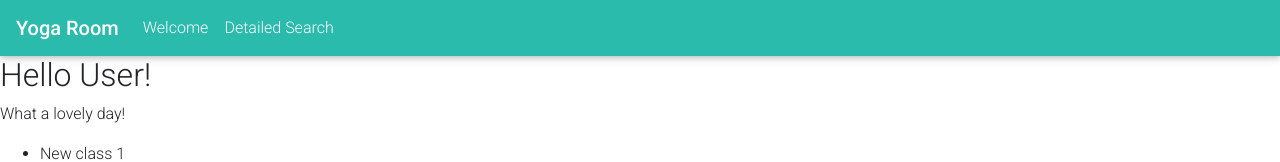
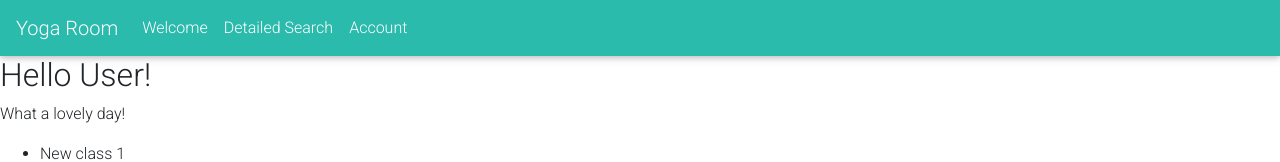
Before and after one commit to orsolyabus/yoga-room-react, a React (Create React App) app: page / in a window 1280 px wide. Shown: the top 162 px of the page. Built offline with nearby package versions, Linux system fonts and the light colour scheme.

Commit message:
add Account to NavBar

```diff
--- a/src/components/app/App.js
+++ b/src/components/app/App.js
@@ -1,6 +1,7 @@
 import React, { Component } from 'react';
 import LandingPage from '../Landing/LandingPage';
 import SearchPage from '../Search/SearchPage';
+import AccountPage from '../Account/AccountPage';
 import 'font-awesome/css/font-awesome.min.css';
 import 'bootstrap-css-only/css/bootstrap.min.css';
 import 'mdbreact/dist/css/mdb.css';
@@ -14,6 +15,7 @@ const App = () => (
       <NavBar />
       <Route path="/" exact component={LandingPage} />
       <Route path="/search" exact component={SearchPage} />
+      <Route path="/account" exact component={AccountPage} />
     </div>
   </BrowserRouter>
 );
--- a/src/components/app/NavBar.js
+++ b/src/components/app/NavBar.js
@@ -6,7 +6,7 @@ import { MDBNavbar, MDBNavbarBrand, MDBNavItem, MDBNavbarNav, MDBNavLink, MDBCol
 const NavBar = () => (
   <MDBNavbar color="default-color" dark expand="md">
     <MDBNavbarBrand>
-      <strong className="white-text">Yoga Room</strong>
+      <NavLink exact to="/" className="white-text">Yoga Room</NavLink>
     </MDBNavbarBrand>
     <MDBNavbarToggler />
     <MDBCollapse id="navbarCollapse3" isOpen={true} navbar>
@@ -17,6 +17,9 @@ const NavBar = () => (
         <MDBNavItem>
           <MDBNavLink exact to="/search">Detailed Search</MDBNavLink>
         </MDBNavItem>
+        <MDBNavItem>
+          <MDBNavLink exact to="/account">Account</MDBNavLink>
+        </MDBNavItem>
       </MDBNavbarNav>
     </MDBCollapse>
   </MDBNavbar>
```
